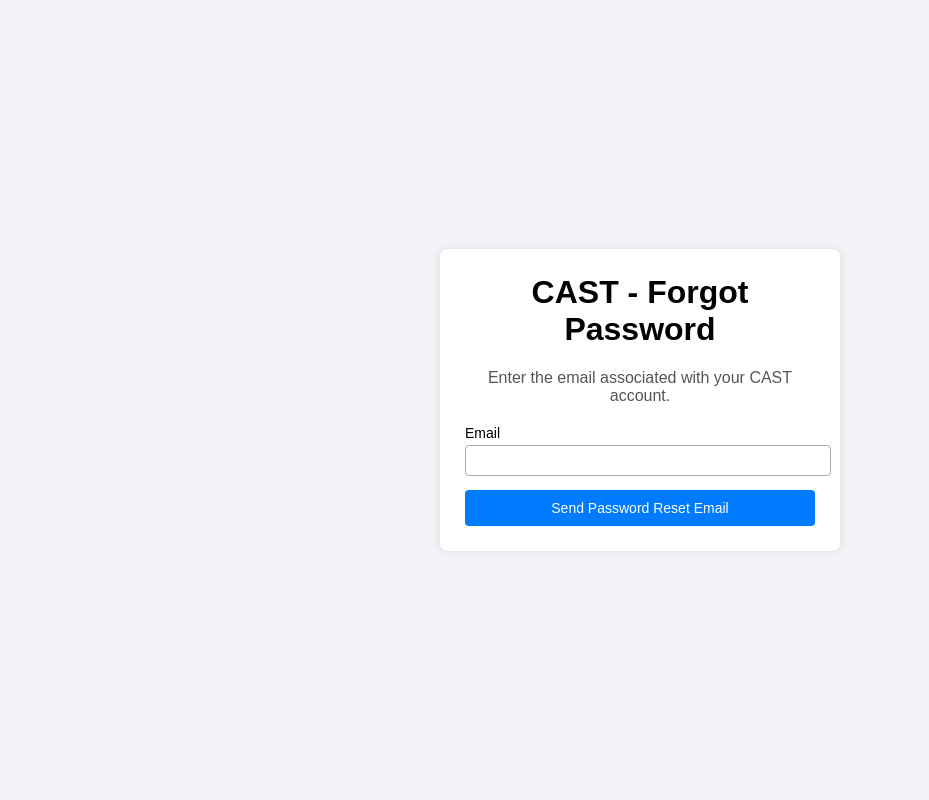
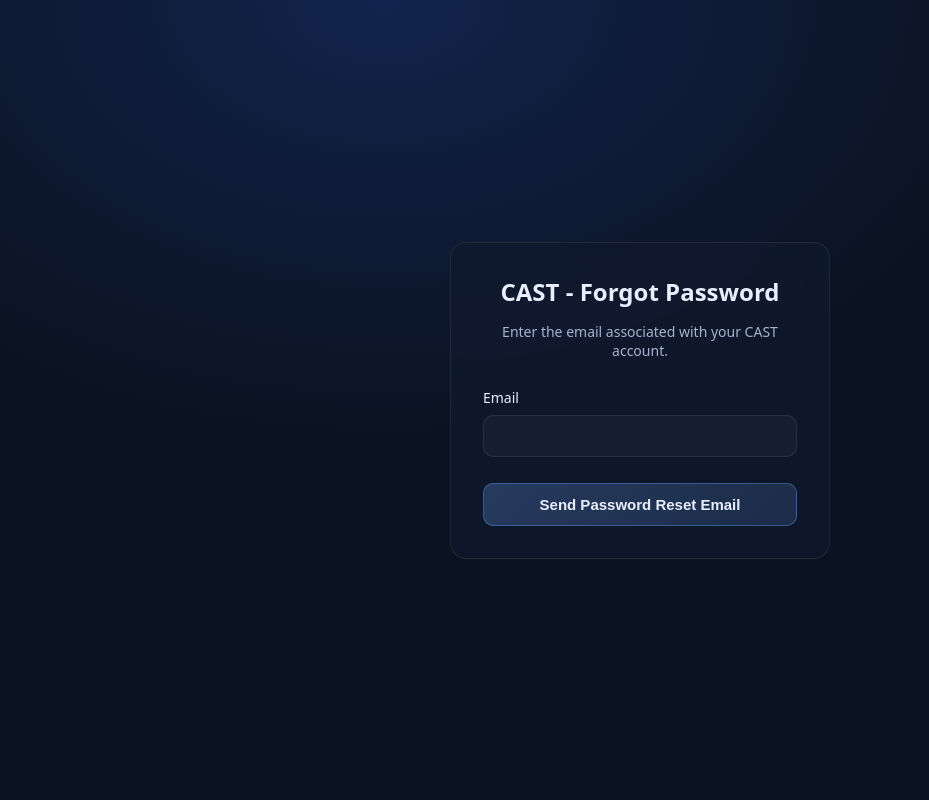
Before and after one commit to jestrada27/CAST---Cyber-Attack-Simulation-Toolkit, a Flask app: page /forgot_password in a window 1280 px wide. Shown: the whole page, without its empty margins (0-929 px from the left). Run offline with Flask 3, Linux system fonts and the light colour scheme.

Commit message:
Add files via upload

```diff
--- a/templates/forgotpassword.html
+++ b/templates/forgotpassword.html
@@ -4,7 +4,140 @@
     <meta charset="UTF-8">
     <meta name="viewport" content="width=device-width, initial-scale=1.0">
     <title>CAST - Forgot Password</title>
-    <link rel="stylesheet" href="{{ url_for('static', filename='style.css') }}">
+    <style>
+        :root {
+            --bg: #0b1220;
+            --panel: #111a2e;
+            --card: #0f1930;
+            --text: #e8eefc;
+            --muted: #a7b3d1;
+            --accent: #6ea8fe;
+            --border: rgba(255,255,255,.08);
+        }
+
+        * {
+            box-sizing: border-box;
+        }
+
+        body {
+            margin: 0;
+            font-family: system-ui, -apple-system, Segoe UI, Roboto, Arial;
+            background: radial-gradient(1200px 800px at 30% 0%, #12244d 0%, var(--bg) 55%);
+            color: var(--text);
+            min-height: 100vh;
+            display: flex;
+            align-items: center;
+            justify-content: center;
+        }
+
+        .container {
+            width: 100%;
+            max-width: 420px;
+            padding: 20px;
+        }
+
+        .form-box {
+            background: rgba(17, 26, 46, .75);
+            border: 1px solid var(--border);
+            border-radius: 16px;
+            padding: 32px;
+            backdrop-filter: blur(12px);
+        }
+
+        h1 {
+            margin: 0 0 8px 0;
+            text-align: center;
+            font-size: 24px;
+            font-weight: 600;
+        }
+
+        .subtitle {
+            text-align: center;
+            color: var(--muted);
+            margin-bottom: 28px;
+            font-size: 14px;
+        }
+
+        .form-group {
+            margin-bottom: 18px;
+        }
+
+        label {
+            display: block;
+            margin-bottom: 8px;
+            font-size: 14px;
+            font-weight: 500;
+            color: var(--text);
+        }
+
+        input[type="text"],
+        input[type="email"],
+        input[type="password"] {
+            width: 100%;
+            padding: 12px 14px;
+            border: 1px solid var(--border);
+            border-radius: 10px;
+            background: rgba(255, 255, 255, .03);
+            color: var(--text);
+            font-size: 14px;
+            transition: all 0.2s;
+        }
+
+        input[type="text"]:focus,
+        input[type="email"]:focus,
+        input[type="password"]:focus {
+            outline: none;
+            border-color: rgba(110, 168, 254, .4);
+            background: rgba(255, 255, 255, .05);
+        }
+
+        .btn {
+            width: 100%;
+            padding: 12px;
+            border-radius: 10px;
+            cursor: pointer;
+            font-size: 15px;
+            font-weight: 600;
+            margin-top: 8px;
+            transition: all 0.2s;
+        }
+
+        .btn-primary {
+            background: linear-gradient(135deg, rgba(110, 168, 254, .25), rgba(110, 168, 254, .15));
+            border: 1px solid rgba(110, 168, 254, .35);
+            color: var(--text);
+        }
+
+        .btn-primary:hover {
+            background: linear-gradient(135deg, rgba(110, 168, 254, .35), rgba(110, 168, 254, .25));
+            border-color: rgba(110, 168, 254, .45);
+            transform: translateY(-1px);
+        }
+
+        .btn-primary:active {
+            transform: translateY(0);
+        }
+
+        .alert {
+            padding: 12px 14px;
+            border-radius: 10px;
+            margin-bottom: 20px;
+            font-size: 14px;
+            border: 1px solid;
+        }
+
+        .alert-danger {
+            background: rgba(220, 38, 38, .15);
+            border-color: rgba(220, 38, 38, .35);
+            color: #fca5a5;
+        }
+
+        .alert-success {
+            background: rgba(73, 209, 122, .15);
+            border-color: rgba(73, 209, 122, .35);
+            color: #86efac;
+        }
+    </style>
 </head>
 <body>
     <div class="container">
```
